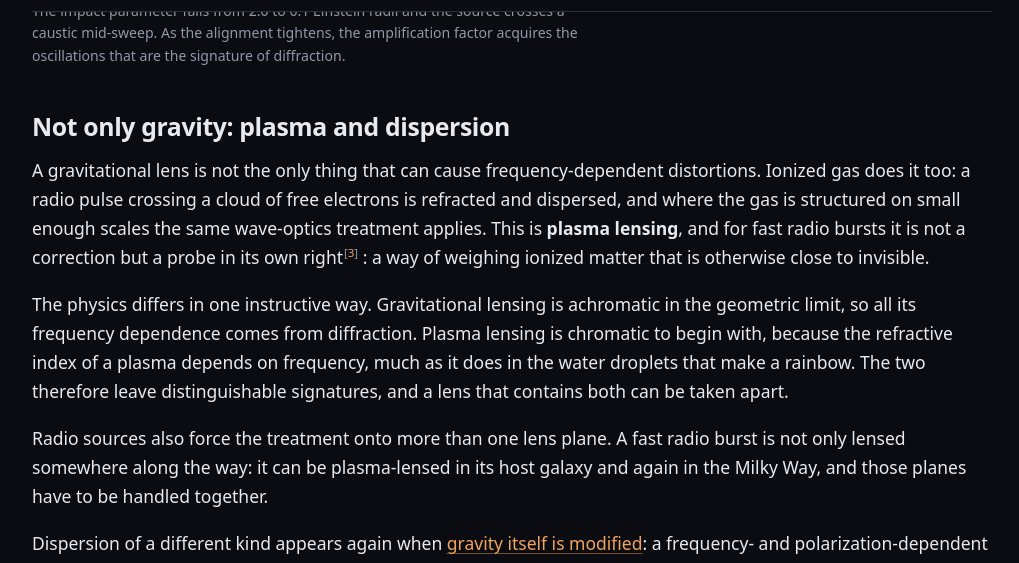
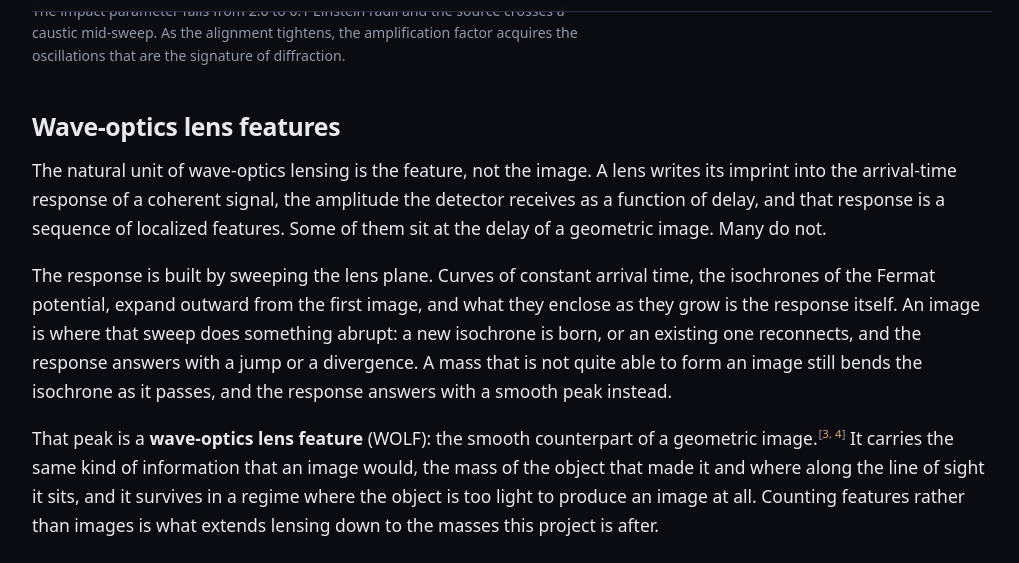
Before and after one commit to glow-astro/website, a Jekyll site: the page built from wave-optics.html, in a window 1280 px wide and 1400 px high, scrolled down 3255 px. Shown: the part 151-714 px from the top of the window, without its empty margins (128-1147 px from the left). Built offline with Jekyll 4.4.1, drawn with Linux system fonts in a browser that asks for light colours; some of the changed text lies outside the part shown; grey boxes are pictures that could not be loaded.

Commit message:
Wave-optics lens features: a section, and an animation of I(tau) being built
Asked for on 2026-08-28: emphasize wave-optics features, with an animation
that samples the lens plane on the left and builds I(tau) on the right,
stopping wherever an image or a WOLF is hit.

A fifth section on wave-optics.html, between "Which lenses can a wave feel"
and the plasma section, making the claim the page did not yet make: the
natural unit of wave-optics lensing is the feature, not the image. An image
is where the sweep of the isochrones does something abrupt. A mass too light
to form an image still bends the isochrone as it passes, and the response
answers with a smooth peak, which is what a wave-optics lens feature is.

The figure is media/wave-optics-feature.{webm,_still.png}, the dark web
render of wolf_animation.py in the GW231123 analysis repo, where the physics
lives. It uses figure-ondemand.html rather than an autoplaying loop, which is
what that include is for: a sequence with deliberate pauses in it, whose
poster is its own last frame.

The configuration is the best fit of the PLS analysis. Three stops: images at
tau = 0 and tau = 2.98, and at tau = 0.90 a feature with no image behind it,
larger than either.

Cites Savastano et al. and the LSD paper, both already in the pool. They are
inserted into refs: before cordes-plasma, since the new section sits above
the plasma section and refs: order is first-appearance order.

The prose and the heading are mine and there is a review note saying which
claims are the strongest.

Co-Authored-By: Claude Opus 5 (1M context) <noreply@anthropic.com>
Claude-Session: https://claude.ai/code/session_01L7GT62S61eYxRuSFTmWGfu

```diff
--- a/wave-optics.html
+++ b/wave-optics.html
@@ -24,6 +26,8 @@ sections:
     label: "Chromatic distortions"
   - id: scales
     label: "Lens scales"
+  - id: features
+    label: "Lens features"
   - id: plasma
     label: "Plasma"
   - id: computing
@@ -178,6 +182,54 @@ sections:
   </figure>
 </section>
 
+<section class="section" id="features" aria-labelledby="features-heading">
+  <h2 id="features-heading">Wave-optics lens features</h2>
+  <p>
+    The natural unit of wave-optics lensing is the feature, not the image. A
+    lens writes its imprint into the arrival-time response of a coherent
+    signal, the amplitude the detector receives as a function of delay, and
+    that response is a sequence of localized features. Some of them sit at the
+    delay of a geometric image. Many do not.
+  </p>
+  <p>
+    The response is built by sweeping the lens plane. Curves of constant
+    arrival time, the isochrones of the Fermat potential, expand outward from
+    the first image, and what they enclose as they grow is the response itself.
+    An image is where that sweep does something abrupt: a new isochrone is
+    born, or an existing one reconnects, and the response answers with a jump
+    or a divergence. A mass that is not quite able to form an image still bends
+    the isochrone as it passes, and the response answers with a smooth peak
+    instead.
+  </p>
+  <p>
+    That peak is a <strong>wave-optics lens feature</strong> (WOLF): the smooth
+    counterpart of a geometric
+    image.{% include cite.html key="savastano-weakly-lensed,zumalacarregui-stochastic" %}
+    It carries the same kind of information that an image would, the mass of
+    the object that made it and where along the line of sight it sits, and it
+    survives in a regime where the object is too light to produce an image at
+    all. Counting features rather than images is what extends lensing down to
+    the masses this project is after.
+  </p>
+
+  {%- capture wolf_caption -%}
+    Building the arrival-time response of the best-fitting lens for
+    <a href="https://inspirehep.net/arxiv/2512.17631" rel="noopener">GW231123</a>,
+    a point mass in an external shear. Left: isochrones of the Fermat potential
+    sweeping the lens plane, with the source, the microlens and the images
+    marked. Right: the response <em>I</em>(τ) as it is built, and below it the
+    wave-optics part left once the images are removed. The sweep stops three
+    times. Two of the stops are images, at τ = 0 and τ = 2.98, where an
+    isochrone is born and where one reconnects around the saddle. The third,
+    at τ = 0.90, is not an image at all: the isochrone is simply deflected
+    around the microlens, and it is the largest feature of the whole response.
+  {%- endcapture -%}
+  {% include figure-ondemand.html
+             stem="wave-optics-feature" width="1560" height="520"
+             alt="Animation: curves of constant arrival time expand across the lens plane from the first image. As they grow, the arrival-time response is drawn beside them. The sweep pauses three times: twice where an image forms and a new curve appears or reconnects, and once where the curve is merely deflected around the microlens and the response shows a broad peak with no image behind it."
+             caption=wolf_caption %}
+</section>
+
 <section class="section" id="plasma" aria-labelledby="plasma-heading">
   <h2 id="plasma-heading">Not only gravity: plasma and dispersion</h2>
   <p>
```
Also changed, not shown: other parts of wave-optics.html (+2 -0 lines), media/wave-optics-feature_still.png (added), 1 other file.
